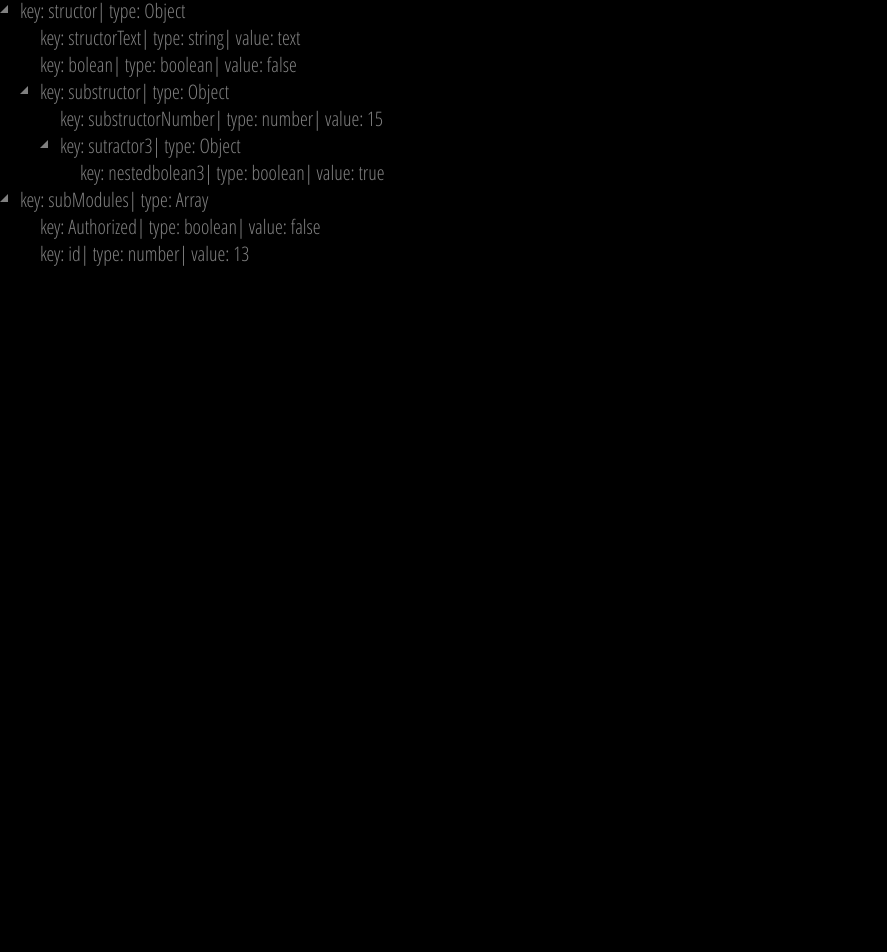
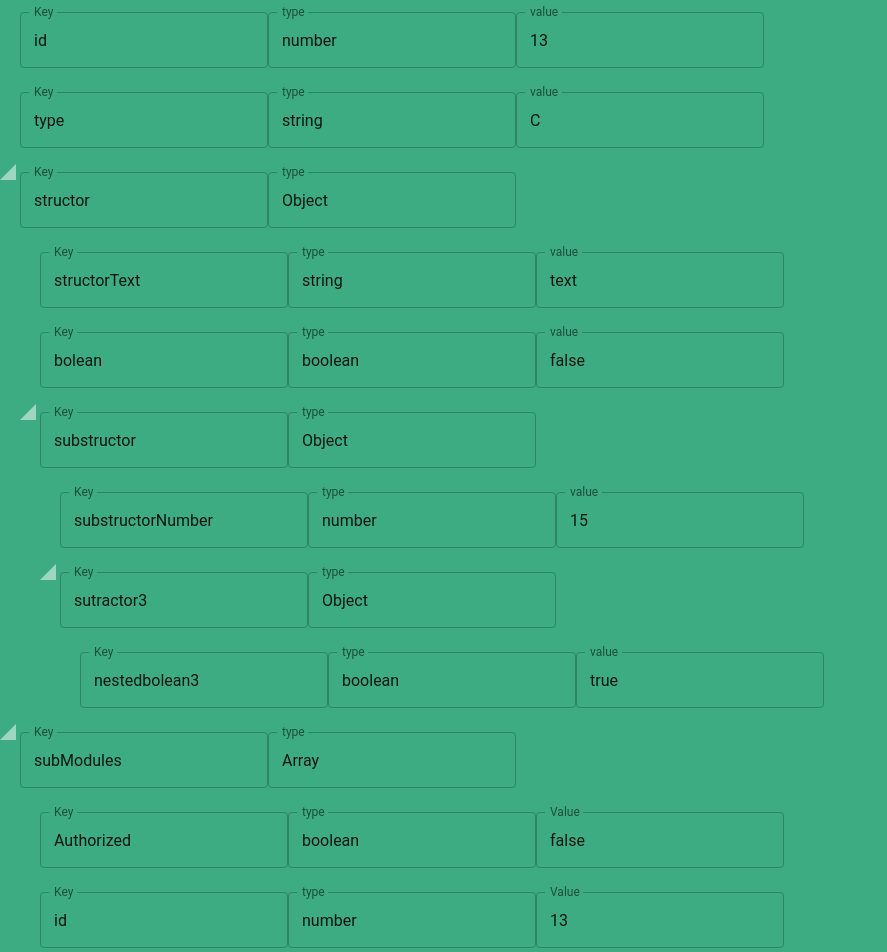
Before and after one commit to OussamaBaybay/JSONGeneratorProject, a React (Create React App) app: page / in a window 1280 px wide. Shown: the part 294-1246 px from the top of the page, without its empty margins (0-887 px from the left). Before the commit the page ends 800 px from the top, so only its background shows below. Built offline with nearby package versions, Linux system fonts and the light colour scheme.

Commit message:
material-ui

```diff
--- a/package.json
+++ b/package.json
@@ -3,6 +3,7 @@
   "version": "0.1.0",
   "private": true,
   "dependencies": {
+    "@material-ui/core": "^3.1.1",
     "cp-react-tree-table": "^0.5.1",
     "react": "^16.5.2",
     "react-dom": "^16.5.2",
--- a/src/App.css
+++ b/src/App.css
@@ -45,12 +45,11 @@
 
 html,
 body {
-  background-color: #000;
+  background-color: rgb(62, 172, 130);
   width: 100%;
   height: 100%;
   margin: 0;
   padding: 0;
-  overflow: hidden;
   color: rgba(255, 255, 255, 0.5);
   font-family: 'Open Sans Condensed', sans-serif;
 }
@@ -73,14 +72,15 @@ h2 {
   font-size: 20px;
 }
 
-.treeview:hover input~label:before,
-.treeview.hover input~label:before {
+.treeview:hover .checkcheck~label:before,
+.treeview.hover .checkcheck~label:before {
   opacity: 1;
   -webkit-transition-duration: 0.5s;
   -moz-transition-duration: 0.5s;
   -ms-transition-duration: 0.5s;
   -o-transition-duration: 0.5s;
   transition-duration: 0.5s;
+  border-width: 8px;
 }
 
 .treeview ul {
@@ -115,19 +115,19 @@ h2 {
   transition-duration: 0.3s;
 }
 
-.treeview input {
+.treeview .checkcheck {
   display: none;
 }
 
-.treeview input:checked~ul {
+.treeview .checkcheck:checked~ul {
   display: none;
 }
 
-.treeview input~label {
+.treeview .checkcheck~label {
   cursor: pointer;
 }
 
-.treeview input~label:before {
+.treeview .checkcheck~label:before {
   content: '';
   width: 0;
   height: 0;
@@ -153,9 +153,9 @@ h2 {
   transition-duration: 1s;
 }
 
-.treeview input:checked~label:before {
+.treeview .checkcheck:checked~label:before {
   margin-left: -0.8em;
-  border-width: 5px;
+  border-width: 12px;
   border-top-color: transparent;
   border-right-color: transparent;
   border-bottom-color: transparent;
--- a/src/App.js
+++ b/src/App.js
@@ -1,14 +1,31 @@
 import React, { Component } from 'react';
 import logo from './logo.svg';
 import './App.css';
+import TextField from "@material-ui/core/TextField";
+import MenuItem from '@material-ui/core/MenuItem';
 
 const ComponentObject = props =>{
   let counter = Math.random().toString(36).substring(7);
   return <React.Fragment>
     <li>
-      <input type="checkbox" id={"cb-" + counter} />
-      <label for={"cb-" + counter}>
-          <span>{'key: ' + props.k + '| type: Object'}</span>
+      <input className="checkcheck"  type="checkbox" id={"cb-" + counter} />
+      <label className="labelCheck" for={"cb-" + counter}>
+      <span>
+      <TextField
+          id="outlined-uncontrolled"
+          label="Key"
+          defaultValue={props.k}
+          margin="normal"
+          variant="outlined"
+        />
+        <TextField
+          id="outlined-uncontrolled"
+          label="type"
+          defaultValue = "Object"
+          margin="normal"
+          variant="outlined"
+        />
+        </span>
         </label>
     <ul>{Object.keys(props.data).map((r, i) => {
       return switchFunc(props.data[r], r)
@@ -17,32 +34,172 @@ const ComponentObject = props =>{
       </React.Fragment>
 }
 
-const arrayTest = [
-  {"name": "moha"},
-  {"age": 555}
+const types = [
+  {
+    value: "object",
+    label: "object"
+  },
+  {
+    value: "array",
+    label: "array"
+  },
+  {
+    value: "string",
+    label: "string"
+  },
+  {
+    value: "bolean",
+    label: "bolean"
+  },
+  {
+    value: "number",
+    label: "number"
+  }
 ];
 
+
 const ComponentString = props => {
-  return <li>{'key: ' +props.k + "|  type: " + typeof props.data + '| value: '+ props.data}</li>;
+  return <li>
+    <TextField
+          id="outlined-uncontrolled"
+          label="Key"
+          defaultValue={props.k}
+          margin="normal"
+          variant="outlined"
+        />
+        <TextField
+          id="outlined-uncontrolled"
+          label="type"
+          defaultValue ={typeof props.data}
+          margin="normal"
+          variant="outlined"
+        />
+        <TextField
+          id="outlined-uncontrolled"
+          label="value"
+          defaultValue ={props.data}
+          margin="normal"
+          variant="outlined"
+        />
+  </li>;
 }
 const ComponentNumber = props => {
-  return <li>{'key: ' +props.k + "|  type: " + typeof props.data + '| value: '+ props.data}</li>;
+  return <li><TextField
+          id="outlined-uncontrolled"
+          label="Key"
+          defaultValue={props.k}
+          margin="normal"
+          variant="outlined"
+        />
+        <TextField
+          id="outlined-uncontrolled"
+          label="type"
+          defaultValue ={typeof props.data}
+          margin="normal"
+          variant="outlined"
+        />
+        <TextField
+          id="outlined-uncontrolled"
+          label="value"
+          defaultValue ={props.data}
+          margin="normal"
+          variant="outlined"
+        />
+        {/* just a test */}
+        {/* <TextField
+          id="outlined-select-currency"
+          select
+          label="Select"
+           value={this.state.type}
+           onChange={this.handleChange('currency')}
+          margin="normal"
+          variant="outlined"
+        >
+          {types.map(option => (
+            <MenuItem key={option.value} value={option.value}>
+              {option.label}
+            </MenuItem>
+          ))}
+        </TextField> */}
+        { /* just a test */ }
+        </li>;
 }
 const ComponentArray = props => {
   let counter = Math.random().toString(36).substring(7);
   return <React.Fragment>
     <li>
-      <input type="checkbox" id={"cb-" + counter} />
-      <label for={"cb-" + counter}>
-        <span>{'key: ' + props.k + '| type: Array'}</span>
-    </label>
-            <ul>{props.data.map((r) => Object.keys(r).map((k) =>{
-                return <li>{'key: ' + k + '| type: '+ typeof r[k]+ '| value: '+r[k] }</li>
-      }))}</ul></li>
+      <input className="checkcheck" type="checkbox" id={"cb-" + counter} />
+      <label className="labelCheck" for={"cb-" + counter}>
+        <span>
+      <TextField
+          id="outlined-uncontrolled"
+          label="Key"
+          defaultValue={props.k}
+          margin="normal"
+          variant="outlined"
+        />
+        <TextField
+          id="outlined-uncontrolled"
+          label="type"
+          defaultValue = "Array"
+          margin="normal"
+          variant="outlined"
+        />
+        </span>
+      </label>
+        <ul>
+        {props.data.map((r) => Object.keys(r).map((k) =>{
+                return <li>
+                <TextField
+          id="outlined-uncontrolled"
+          label="Key"
+          defaultValue={k}
+          margin="normal"
+          variant="outlined"
+        />
+        <TextField
+          id="outlined-uncontrolled"
+          label="type"
+          defaultValue={typeof r[k]}
+          margin="normal"
+          variant="outlined"
+        />
+        <TextField
+          id="outlined-uncontrolled"
+          label="Value"
+          defaultValue={r[k]}
+          margin="normal"
+          variant="outlined"
+        />
+        </li>
+      }))}
+        </ul>
+    </li>
         </React.Fragment>
 }
 const ComponentBolean = props => {
-  return <li>{'key: ' + props.k + "|  type: " + typeof props.data + '| value: '+ props.data}</li>;
+  return <li>
+        <TextField
+          id="outlined-uncontrolled"
+          label="Key"
+          defaultValue={props.k}
+          margin="normal"
+          variant="outlined"
+        />
+        <TextField
+          id="outlined-uncontrolled"
+          label="type"
+          defaultValue ={typeof props.data}
+          margin="normal"
+          variant="outlined"
+        />
+        <TextField
+          id="outlined-uncontrolled"
+          label="value"
+          defaultValue ={props.data}
+          margin="normal"
+          variant="outlined"
+        /></li>;
 }
 
 const switchFunc = (data, key)=>{
@@ -81,14 +238,6 @@ const mockData = {
     "id": 13
   }]
 }
-// const mockData = {
-//   "infos": {},
-//   "infos2": { "name": "jamal", "age": 33 },
-//   "id": 1,
-//   "country": "fuckinMorocco",
-//   "modules": [{ "xxdf": "wcxwdsf" }, { "number": 123 }],
-//   "Authorized": true
-// }
 
 class App extends Component {
   constructor(props) {
```
Also changed, not shown: 1 other file (tests, documents, lock files or other folders).
